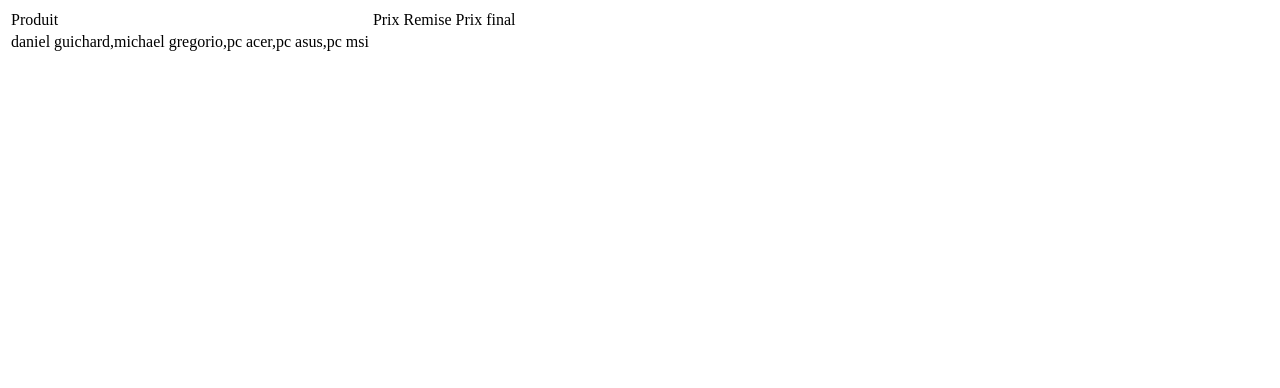
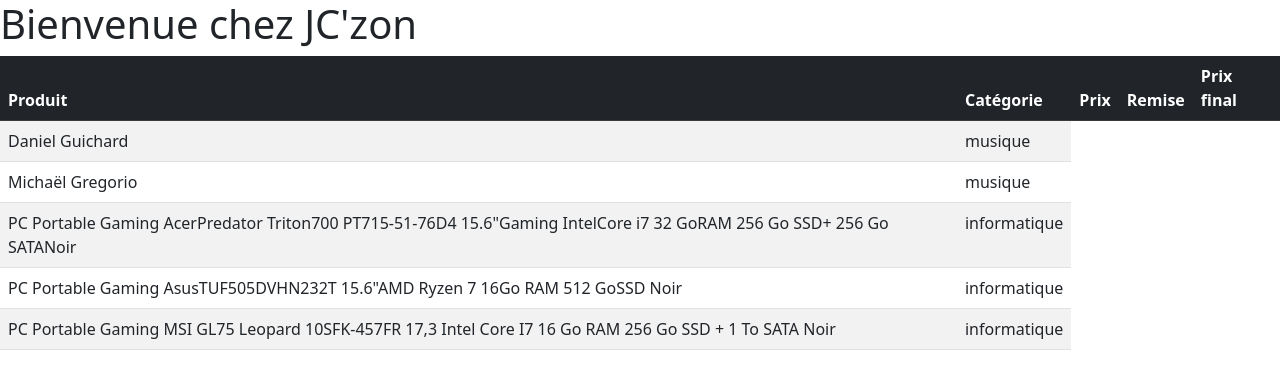
Before and after one commit to JCMonnet/commerce, a plain HTML site: page index.html in a window 1280 px wide. Drawn offline with nearby package versions, Linux system fonts and the light colour scheme.

Commit message:
questions 5.6.7 et table bootstrap

```diff
--- a/app.js
+++ b/app.js
@@ -1,15 +1,26 @@
+
 //  var=[] et ensuite push pour "mettre" les 5 produits dans un tabelau products
 let products = []
-let cd1 = new Product('michaël Gregorio', '43,00', 'non', 'non')
-let cd2 = new Product('daniel Guichard', '43,00', 'non', '20%')
-let pc1 = new Product('PC Portable Gaming MSI GL75 Leopard 10SFK-457FR 17,3 Intel Core I7 16 Go RAM 256 Go SSD + 1 To SATA Noir', '1999.99 Eu', 'oui', '20%')
-let pc2 = new Product('PC Portable Gaming AsusTUF505DVHN232T 15.6"AMD Ryzen 7 16Go RAM 512 GoSSD Noir', '1499,99 Eu', 'oui', '33%')
-let pc3 = new Product('PC Portable Gaming AcerPredator Triton700 PT715-51-76D4 15.6"Gaming IntelCore i7 32 GoRAM 256 Go SSD+ 256 Go SATANoir', '3499,99 Eu', 'non', 'non')
+let cd1 = new Product('Michaël Gregorio', '43,00', 'non', 'non', 'musique')
+let cd2 = new Product('Daniel Guichard', '43,00', 'non', '20%', 'musique')
+let pc1 = new Product('PC Portable Gaming MSI GL75 Leopard 10SFK-457FR 17,3 Intel Core I7 16 Go RAM 256 Go SSD + 1 To SATA Noir', '1999.99', 'oui', '20%', 'informatique')
+let pc2 = new Product('PC Portable Gaming AsusTUF505DVHN232T 15.6"AMD Ryzen 7 16Go RAM 512 GoSSD Noir', '1499,99', 'oui', '33%', 'informatique')
+let pc3 = new Product('PC Portable Gaming AcerPredator Triton700 PT715-51-76D4 15.6"Gaming IntelCore i7 32 GoRAM 256 Go SSD+ 256 Go SATANoir', '3499,99', 'non', 'non', 'informatique')
 products.push(cd1, cd2, pc1, pc2, pc3)
+let productshtml = ""
 
-// AFFICHER ELEMENTS EN PROMOTION
+// 3/ OBTENIR LA CATEGORIE A PARTIR DU PRODUIT
+//  déclarer une var comme nouvel objet de la classe Catégorie, qui reprend le .category de la classe Product du product cd2 et pc3
+let cat = new Categorie(cd2)
+let cat2 = new Categorie(pc3)
+// console.log(cat.name); m'affiche "musique" dans la console
+// console.log(cat2.name); m'affiche "informatique" dans la console
+
+
+
+// 4/  AFFICHER ELEMENTS EN PROMOTION
 // déclaration variable vide qu'on va réutiliser avec innerhtml pour injecter dans le css
-let productshtml = ""
+// let productshtml = ""
 // sur chaque ligne du tableau Products, applique la fonction affichePromo
 // products.forEach(prod =>
 //     affichePromo(prod)
@@ -20,37 +31,50 @@ let productshtml = ""
 // function affichePromo(prod) {
 //     if (prod.promotion !== "non") {
 //         productshtml +=
-//             // '<tr><td>'+product.name+'</td><td>$Prix</td><td>$Promotion</td><td>$Remise</td></tr>' (ancienne écriture)
-//             `<tr><td>${prod.name}</td><td>${prod.price}</td><td>${prod.discount}</td></tr>`
+            // '<tr><td>'+product.name+'</td><td>$Prix</td><td>$Promotion</td><td>$Remise</td></tr>' (ancienne écriture)
+//             `<tr><td>${prod.name}</td><td>${prod.categorie}</td><td>${prod.price}</td><td>${prod.discount}</td></tr>`
 //     }
 // }
+// document.querySelector('.tabprod').innerHTML = productshtml ;
 
-// AFFICHER EN PROMO + MONTANT SANS REMISE + MONTANT AVEC REMISE
+// 5/ AFFICHER EN PROMO + MONTANT SANS REMISE + MONTANT AVEC REMISE
 // products.forEach(prod =>
 //     calculPromo(prod)
 // )
 // function calculPromo(prod) {
-// // déclaration variables pour éviter de remettre parseInt dans le calcul.= plus léger
-//     let price = parseInt(prod.price)
-//     let discount = parseInt(prod.discount)
-// // Math.round et *100/100 à la fin pour limiter à 2 chiffres après la virgule
+// déclaration variables pour éviter de remettre parseInt dans le calcul.= plus léger
+    // let price = parseInt(prod.price)
+    // let discount = parseInt(prod.discount)
+// Math.round et *100/100 à la fin pour limiter à 2 chiffres après la virgule
 //     let montantDeduit= Math.round((price*(1-(discount)/100))*100)/100
 //     if (prod.discount !== "non") {
 //         productshtml +=
-//             `<tr><td>${prod.name}</td><td>${prod.price} €</td><td>${prod.discount}</td><td>${montantDeduit} €</td></tr>`
+//             `<tr><td>${prod.name}</td><td>${prod.category}</td><td>${prod.price} €</td><td>${prod.discount}</td><td>${montantDeduit} €</td></tr>`
 //     }
 // }
 
-// TRI ORDRE ALPHABETIQUE NOM DES PRODUITS
+//  6/ TRI ORDRE ALPHABETIQUE NOM PRODUITS
+// products.sort(function compare(a, b) {
+//     if (a.name < b.name)
+//         return -1;
+//     if (a.name > b.name)
+//         return 1;
+//     return 0;
+// });
+// products.forEach(prod =>
+//     productshtml += prod.name + '</br>')
+
+//     document.querySelector('.tabprod').innerHTML = productshtml
+
+// 7/ Afficher la liste des produits triés par catégorie et par nom de produit.
+products.sort(function compare(a, b) {
+    if (a.name < b.name)
+        return -1;
+    if (a.name > b.name)
+        return 1;
+    return 0;
+});
 products.forEach(prod =>
-        trier(prod)
-    )
-    function trier(prod) {
-        let ordre = ['michael gregorio','daniel guichard','pc msi','pc asus','pc acer']
-        let ordreAlpha = ordre.sort()
-        console.log(ordreAlpha);
-        productshtml =
-        `<tr><td>${ordreAlpha}</td></tr>`
-        }
-
-    document.querySelector('.tabprod').innerHTML = productshtml
+    productshtml +=
+    `<tr><td>${prod.name}</td><td>${prod.category}</td></tr>`);
+    document.querySelector('.tabprod').innerHTML = productshtml ;
--- a/classe.js
+++ b/classe.js
@@ -1,9 +1,20 @@
+// 1/ Créer une classe Product contenant les propriétés suivantes :
 class Product {
-    constructor(name, price, promotion, discount) {
+    constructor(name, price, promotion, discount, category) {
         this.name = name
         this.price = price
         this.promotion = promotion
         this.discount = discount
+        this.category = category
     }
+}
 
+// 2/ Créer une classe Category répertoriant les produits par catégorie avec la propriété
+// 3/ Faites la liaison entre les produits et les catégories pour qu’on puisse obtenir la catégorie à partir du produit
+// reprendre la classe Product dans le constructor pour lier les 2 classes
+class Categorie {
+    constructor(Product) {
+        // la propriété name de la classe category est égale/liée à la propriété category de la classe Product
+        this.name = Product.category
+    }
 }
--- a/index.html
+++ b/index.html
@@ -1,19 +1,29 @@
 <!DOCTYPE html>
 <html lang="fr">
+
 <head>
     <meta charset="UTF-8">
     <meta http-equiv="X-UA-Compatible" content="IE=edge">
+    <!-- CSS only -->
+    <link href="https://cdn.jsdelivr.net/npm/bootstrap@5.2.0-beta1/dist/css/bootstrap.min.css" rel="stylesheet"
+        integrity="sha384-0evHe/X+R7YkIZDRvuzKMRqM+OrBnVFBL6DOitfPri4tjfHxaWutUpFmBp4vmVor" crossorigin="anonymous">
     <title>Document</title>
 </head>
+
 <body>
-    <table>
-        <thead>
+
+<header>
+    <h1>Bienvenue chez JC'zon</h1>
+</header>
+
+    <table class="table table-striped">
+        <thead class="table-dark">
             <tr>
-    <td>Produit</td>
-    <!-- <td>Catégorie</td> -->
-    <td>Prix</td>
-    <td>Remise</td>
-    <td>Prix final</td>
+                <th scope="col">Produit</th>
+                <th scope="col">Catégorie</th>
+                <th scope="col">Prix</th>
+                <th scope="col">Remise</th>
+                <th scope="col">Prix final</th>
             </tr>
         </thead>
         <tbody class="tabprod">
@@ -23,4 +33,5 @@
     <script src="classe.js"></script>
     <script src="app.js"></script>
 </body>
+
 </html>
```
Lines whose indentation alone changed are shown as unchanged.
